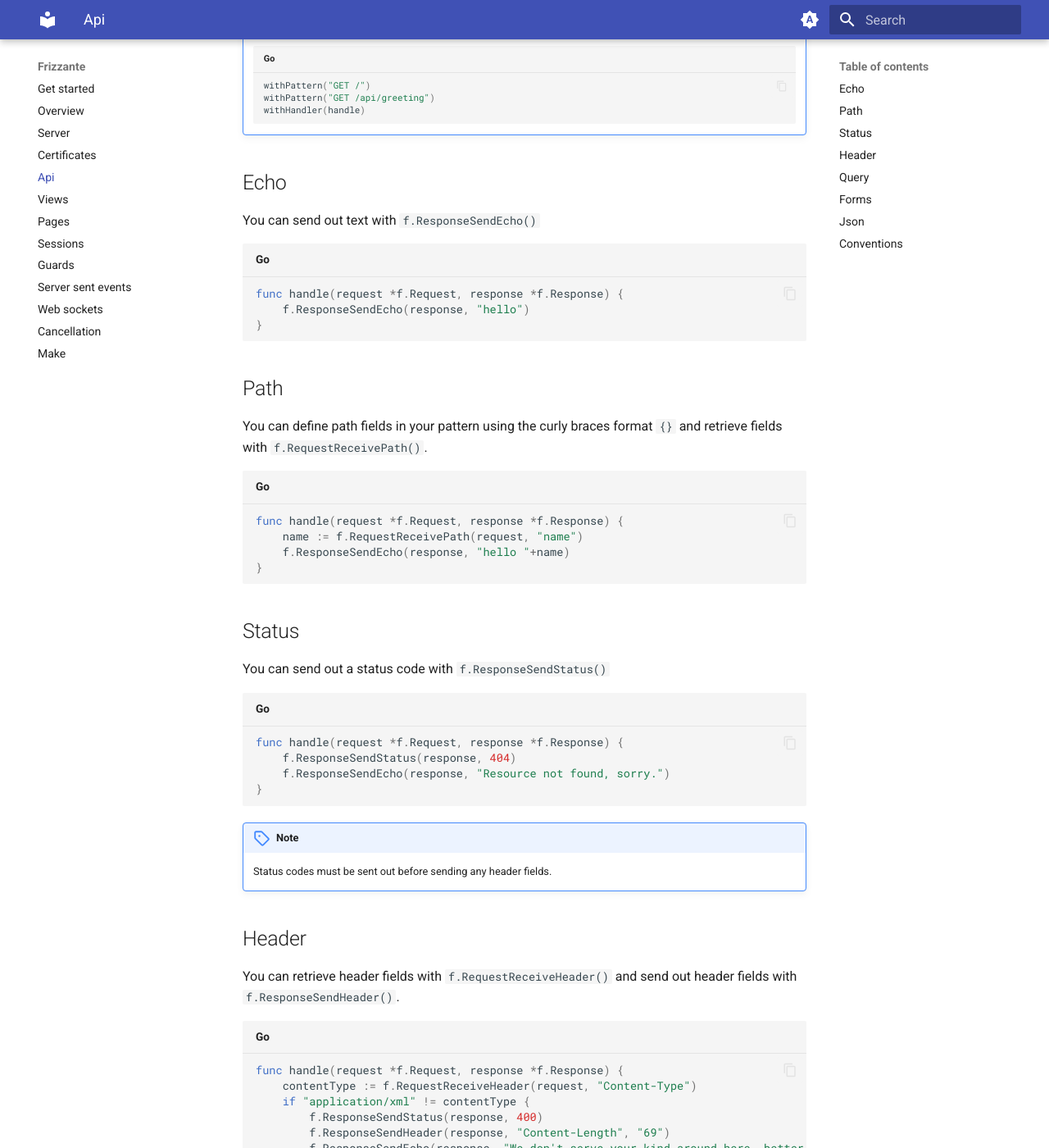
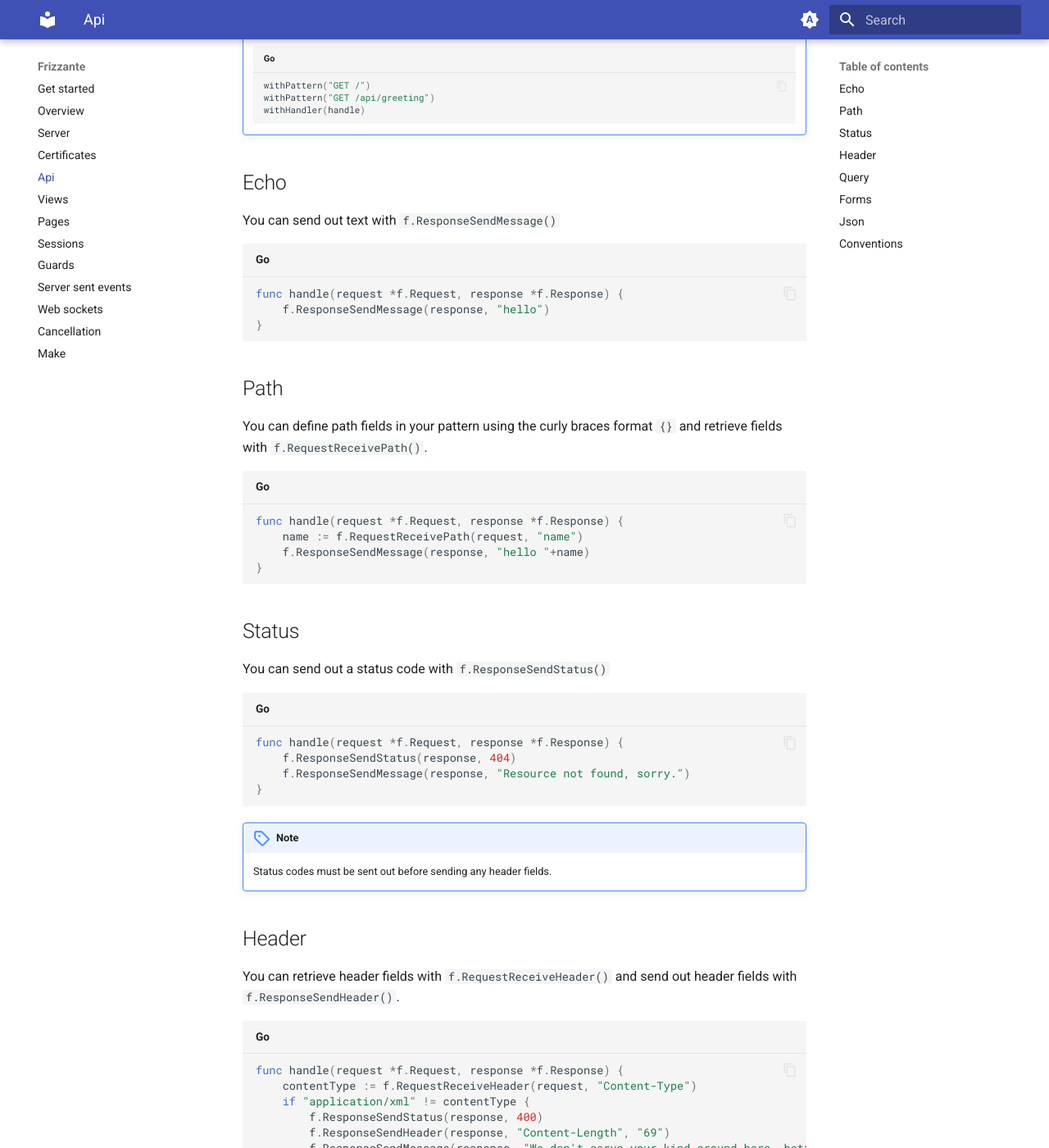
Before and after one commit to razshare/frizzante-docs, an MkDocs documentation site: the page built from docs/api.md, in a window 1280 px wide and 1400 px high, scrolled down 1121 px. Shown: the whole window at 82% size. Built offline with MkDocs 1.6.1 and Material for MkDocs 9.7.7, drawn with Linux system fonts in a browser that asks for light colours; some of the changed text lies outside the part shown.

Commit message:
chore(docs): updating to v0.43.0

````diff
--- a/docs/api.md
+++ b/docs/api.md
@@ -54,11 +54,11 @@ Where `withPattern()` routes the api using a pattern and `withHandler()` sets th
 
 ## Echo
 
-You can send out text with `f.ResponseSendEcho()`
+You can send out text with `f.ResponseSendMessage()`
 
 ```go
 func handle(request *f.Request, response *f.Response) {
-    f.ResponseSendEcho(response, "hello")
+    f.ResponseSendMessage(response, "hello")
 }
 ```
 
@@ -70,7 +70,7 @@ braces format `{}` and retrieve fields with `f.RequestReceivePath()`.
 ```go
 func handle(request *f.Request, response *f.Response) {
     name := f.RequestReceivePath(request, "name")
-    f.ResponseSendEcho(response, "hello "+name)
+    f.ResponseSendMessage(response, "hello "+name)
 }
 ```
 
@@ -81,7 +81,7 @@ You can send out a status code with `f.ResponseSendStatus()`
 ```go
 func handle(request *f.Request, response *f.Response) {
     f.ResponseSendStatus(response, 404)
-    f.ResponseSendEcho(response, "Resource not found, sorry.")
+    f.ResponseSendMessage(response, "Resource not found, sorry.")
 }
 ```
 
@@ -98,13 +98,13 @@ func handle(request *f.Request, response *f.Response) {
     if "application/xml" != contentType {
         f.ResponseSendStatus(response, 400)
         f.ResponseSendHeader(response, "Content-Length", "69")
-        f.ResponseSendEcho(response, "We don't serve your kind around here, better get an XML encoder, heh.")
+        f.ResponseSendMessage(response, "We don't serve your kind around here, better get an XML encoder, heh.")
         return
     }
 
     f.ResponseSendStatus(response, 404)
     f.ResponseSendHeader(response, "Content-Length", "26")
-    f.ResponseSendEcho(response, "Resource not found, sorry.")
+    f.ResponseSendMessage(response, "Resource not found, sorry.")
 }
 ```
 
@@ -118,7 +118,7 @@ You can retrieve values of query fields with `f.RequestReceiveQuery()`
 ```go
 func handle(request *f.Request, response *f.Response) {
     name := f.RequestReceiveQuery(request, "name")
-    f.ResponseSendEcho(response, "hello "+name)
+    f.ResponseSendMessage(response, "hello "+name)
 }
 ```
 
@@ -132,7 +132,7 @@ You can use the `url.Values` api in order to retrieve specific form fields.
 func handle(request *f.Request, response *f.Response) {
     form := f.RequestReceiveForm(request)
     name := form.Get("name")
-    f.ResponseSendEcho(response, "hello "+name)
+    f.ResponseSendMessage(response, "hello "+name)
 }
 ```
 
@@ -146,7 +146,7 @@ Json bodies can be read and decoded with `f.RequestReceiveJson[T]()`.
 ```go
 func handle(request *f.Request, response *f.Response) {
     person, _ := f.RequestReceiveJson[Person](request)
-    f.ResponseSendEcho(response, "hello "+person.name)
+    f.ResponseSendMessage(response, "hello "+person.name)
 }
 ```
 
````
Also changed, not shown: docs/cancellation.md (+2 -2 lines), docs/pages.md (+1 -1 lines), docs/server-sent-events.md (+5 -5 lines), docs/web-sockets.md (+2 -2 lines).
